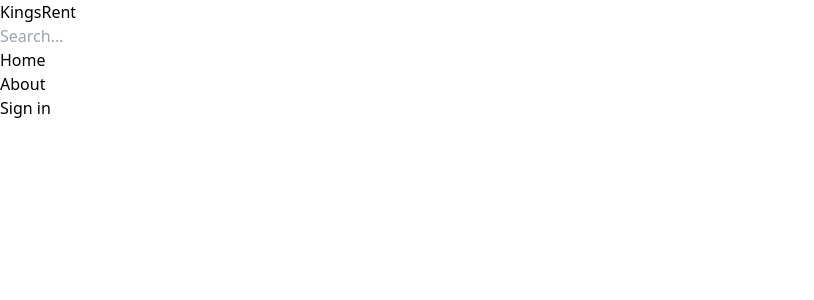
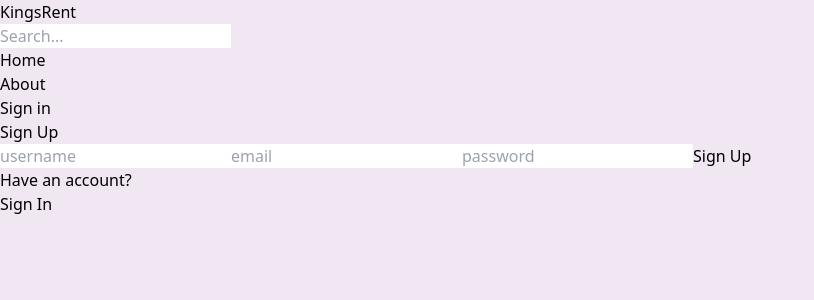
Before and after one commit to flaviusmeghesan/II-Project, a React (Vite) app in the folder client/: page /sign-up in a window 1280 px wide. Shown: the top 300 px of the page, without its empty margins (0-814 px from the left). Built offline with nearby package versions, Linux system fonts and the light colour scheme.

Commit message:
complete sign up page ui

```diff
--- a/client/src/App.jsx
+++ b/client/src/App.jsx
@@ -1,7 +1,7 @@
 import { BrowserRouter, Routes, Route } from 'react-router-dom';
 import Home from './pages/Home';
 import SignIn from './pages/SignIn';
-import SignOut from './pages/SignUp';
+import SignUp from './pages/SignUp';
 import About from './pages/About';
 import Profile from './pages/Profile';
 import Header from './components/Header';
@@ -12,7 +12,7 @@ export default function App() {
     <Routes>
       <Route path="/" element={<Home />} />
       <Route path="/sign-in" element={<SignIn />} />
-      <Route path="/sign-out" element={<SignOut />} />
+      <Route path="/sign-up" element={<SignUp />} />
       <Route path="/about" element={<About />} />
       <Route path='/profile' element={<Profile />} />
 
--- a/client/src/index.css
+++ b/client/src/index.css
@@ -1,3 +1,7 @@
 @tailwind base;
 @tailwind components;
 @tailwind utilities;
+
+body {
+    background-color: rgb(240, 231, 243);
+}
--- a/client/src/pages/Home.jsx
+++ b/client/src/pages/Home.jsx
@@ -2,6 +2,7 @@ import React from 'react'
 
 export default function Home() {
   return (
-    <div>Home</div>
+    <div>Home</div>,
+    <h1 className='text-purple-800'>Pagina home</h1>
   )
 }
--- a/client/src/pages/SignUp.jsx
+++ b/client/src/pages/SignUp.jsx
@@ -1,7 +1,22 @@
 import React from 'react'
+import { Link } from 'react-router-dom'
 
-export default function SignOut() {
+export default function SignUp() {
   return (
-    <div>SignOut</div>
+    <div className='p-3 max-w-lg mx-auto'>
+      <h1 className='text-3xl text-center font-semibold my-7'>
+        Sign Up
+      </h1>
+      <form className='flex flex-col gap-4'>
+        <input type = "text" placeholder = 'username' className='p-3 border border-gray-300 rounded-lg my-2' id='username'/>
+        <input type = "email" placeholder = 'email' className='p-3 border border-gray-300 rounded-lg my-2' id='email'/>
+        <input type = "password" placeholder = 'password' className='p-3 border border-gray-300 rounded-lg my-2' id='password'/>
+        <button className='bg-green-500 text-white p-3 rounded-lg hover:opacity-95 disabled:opacity-80'>Sign Up</button>
+      </form>
+      <div className='flex gap-2 mt-5'>
+        <p> Have an account?</p>
+        <Link to={"/sign-in"} className='text-purple-500'>Sign In</Link>
+      </div>
+    </div>
   )
 }
```
